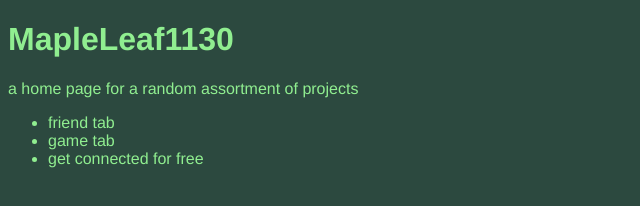
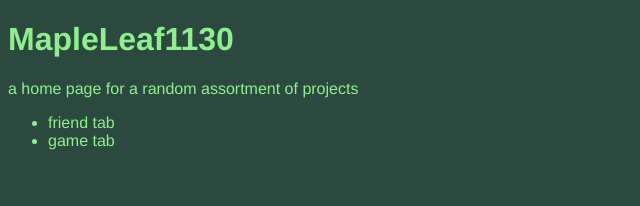
Before and after one commit to MapleLeaf1130/MapleLeaf1130.github.io, a plain HTML site: page index.html in a window 1280 px wide. Shown: the whole page, without its empty margins (0-640 px from the left). Drawn offline with Linux system fonts and the light colour scheme.

Commit message:
Update index.html

```diff
--- a/index.html
+++ b/index.html
@@ -9,7 +9,6 @@
 <ul>
   <li> friend tab </li>
   <li> game tab </li>
-  <li> get connected for free </li>
 </ul>
 </body>
 </html>
```
